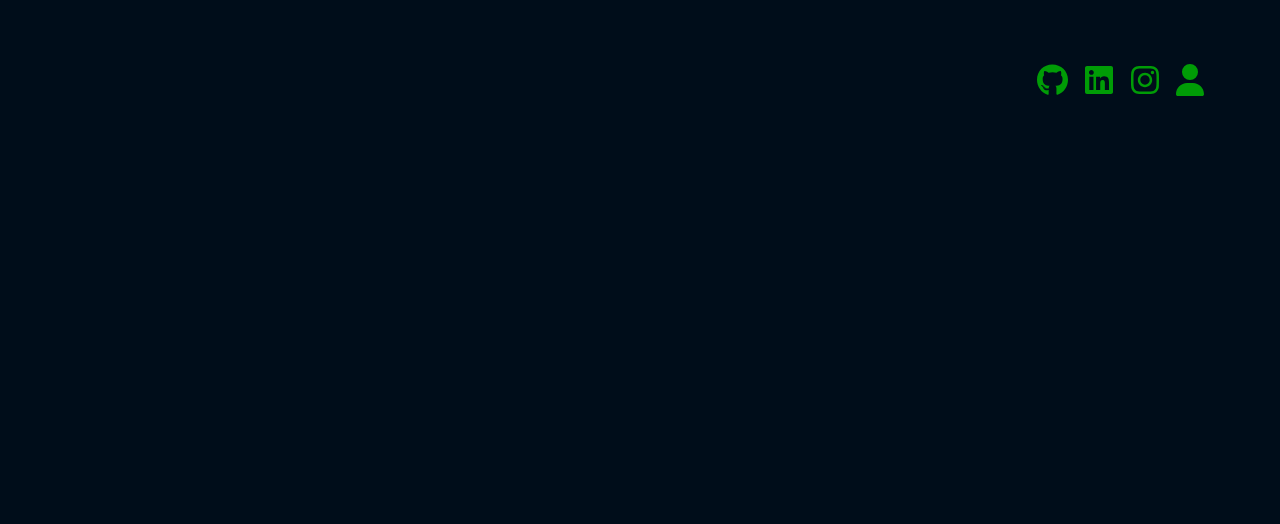
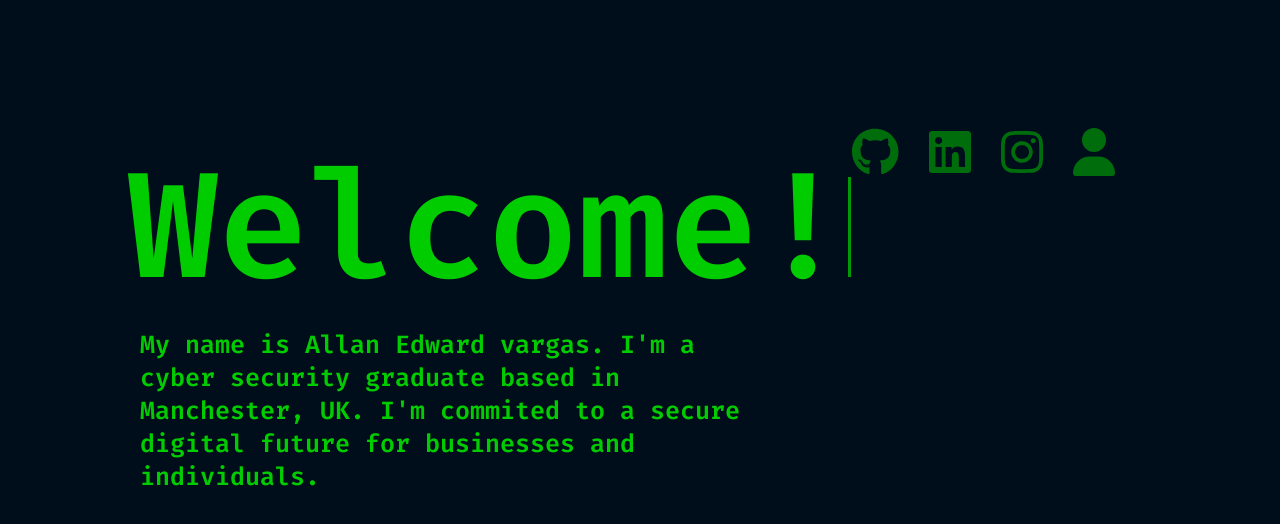
Before and after one commit to AEDVargas/Portfolio, a React (Create React App) app: page / in a window 1280 px wide. Shown: the top 524 px of the page. Built offline with nearby package versions, Linux system fonts and the light colour scheme.

Commit message:
Added most content of about.js and included simple css styles.

```diff
--- a/src/App.js
+++ b/src/App.js
@@ -2,12 +2,15 @@ import React, { Component } from "react";
 import Header from "./components/Header";
 import Home from "./pages/Home";
 import Socials from "./components/SocialLinks";
+import About from "./components/About";
 
 function App() {
   return (
     <div className="App">
       <Socials />
-      {/* <Header /> */}
+      <Header />
+      {/* <About/> */}
+
       <div className="content">
       </div>
     </div>
--- a/src/components/About.js
+++ b/src/components/About.js
@@ -1,9 +1,23 @@
 const About = () => {
-    return(
+    return (
         <div className="about-me">
-            <h1>
-                About Me
-            </h1>
+            <h1>About Me</h1>
+            <h2>Developer and Cyber Security Enthusiast</h2>
+                <p>
+                    During my academic journey. I had the privilege of delving deep
+                    into the worlds of cyber security and software development.
+                    My dedication to continue learning led me to enhancing my skills
+                    in both worlds - my personal favourites are cyber forensics and
+                    coding.
+                </p>
+
+                <p>
+                    Outside the realm of cybersecurity, you'll find me developing
+                    projects that make tasks convenient, or adding features for
+                    video games. I like a well-balanced life so I also love
+                    spending my time running, hiking, camping and generally
+                    being outside in nature.
+                </p>
         </div>
     );
 }
--- a/src/components/SocialLinks.js
+++ b/src/components/SocialLinks.js
@@ -1,13 +1,10 @@
 // import 'bootstrap/dist/css/bootstrap.min.css';
 import '../style/index.css';
-import React, { CSSProperties } from 'react';
 
 import { FontAwesomeIcon } from '@fortawesome/react-fontawesome';
-import { faGithub, faLinkedin, faInstagram} from '@fortawesome/free-brands-svg-icons'
+import { faGithub, faLinkedin, faInstagram } from '@fortawesome/free-brands-svg-icons'
 import { faUser } from '@fortawesome/free-solid-svg-icons'
 
-
-const style = ['2x']
 
 const Socials = () => {
     return (
@@ -15,28 +12,29 @@ const Socials = () => {
             <a href='https://github.com/AEDVargas' target='__blank'>
                 <FontAwesomeIcon
                     icon={faGithub}
-                    size={style[0]}
+                    size='3x'
                 />
             </a>
             <a href='https://www.linkedin.com/in/edward-vargas-7889151a7/' target='__blank'>
                 <FontAwesomeIcon
                     icon={faLinkedin}
-                    size={style[0]}
+                    size='3x'
                 />
             </a>
             <a href='https://www.instagram.com/eddie_cvargas/' target='__blank'>
                 <FontAwesomeIcon
                     icon={faInstagram}
-                    size={style[0]}
+                    size='3x'
                 />
             </a>
             <a href='../resources/CV.pdf' target='__blank'>
                 <FontAwesomeIcon
-                icon={faUser}
-                size={style[0]}
-                    //DOWNLOAD CV FUNCTIONALITY
+                    icon={faUser}
+                    size='3x'
+                //DOWNLOAD CV FUNCTIONALITY
                 />
             </a>
+
         </div>
 
     );
--- a/src/style/index.css
+++ b/src/style/index.css
@@ -1,22 +1,25 @@
 @import url('https://fonts.googleapis.com/css2?family=Fira+Code:wght@600&display=swap');
+
 /* base styles */
 * {
   margin: 0;
   font-family: "Fira Code";
   color: #00cc00;
   height: 200px;
+  caret-color: transparent;
 }
 
 body {
   background-color: #000d1a;
 }
 
+/* styles for Header.js and SocialLinks.js */
+
 .header {
-  caret-color: transparent;
-  margin-top: 10%;
-  margin-left: 10%;
+  margin: 10%;
   font-size: 100px;
-  display: inline-block;
+  width: 725px;
+  height: auto;
 }
 
 .header h1 {
@@ -29,35 +32,84 @@ body {
   height: 100px;
   background: #00cc00;
   display: inline-block;
+
+  /* Blinking text cursor animation */
   animation-name: blinker;
   animation-iteration-count: infinite;
-  animation-timing-function: cubic-bezier(1,0,0,1);
+  animation-timing-function: cubic-bezier(1, 0, 0, 1);
   animation-duration: 1s;
 }
 
 @keyframes blinker {
-  from { opacity: 1.0; } to { opacity: 0.0; }
+  from {
+    opacity: 1.0;
+  }
+
+  to {
+    opacity: 0.0;
+  }
 }
 
-.header h2{
+.header h2 {
   font-size: 25%;
-  width: 500px;
-  margin-top: -30px;
+  width: 50%;
+  height: auto;
+  position: absolute;
+  right: 500px;
 }
 
 .header *:hover{
   color: #9966ff;
 }
 
-.icons{
-  opacity: 0.75;
-  display: flex;
+/* Social links icons */
+
+.icons {
+  position: sticky;
+  opacity: 0.5;
+  height: auto;
   float: right;
-  margin-top: 5%;
+  width: 300px;
   margin-right: 10%;
 }
 
-.icons a{
-  margin-right: 15%;
+.icons a {
+  margin-right: 10%;
+}
 
+.icons *:hover{
+  color: #9966ff;
 }
+
+/* styles for Header.js and SocialLinks.js */
+
+.about-me {
+  margin: 5%;
+  height: 30%;
+}
+
+.about-me *:hover{
+  color: #9966ff;
+}
+
+.about-me div {
+  padding: 1rem;
+}
+
+.about-me h1 {
+  height: 50px;
+  font-size: 50px;
+  height: 100%;
+  width: 240px;
+}
+
+.about-me h2 {
+  height: 50%;
+  width: 570px;
+}
+
+.about-me p {
+  width: 400px;
+}
+
+/* box-shadow: inset 0 0 0 2px white; */
```
